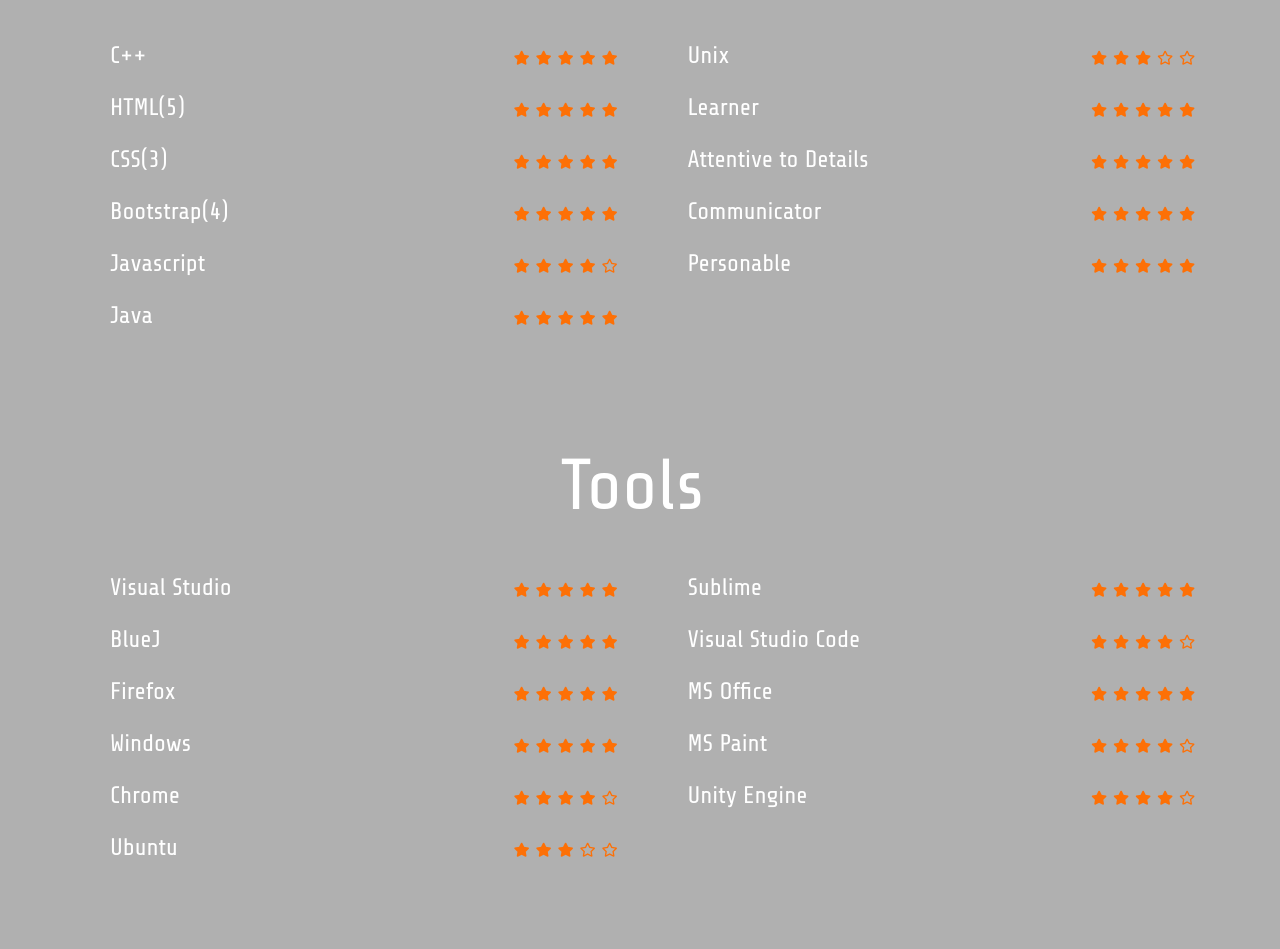
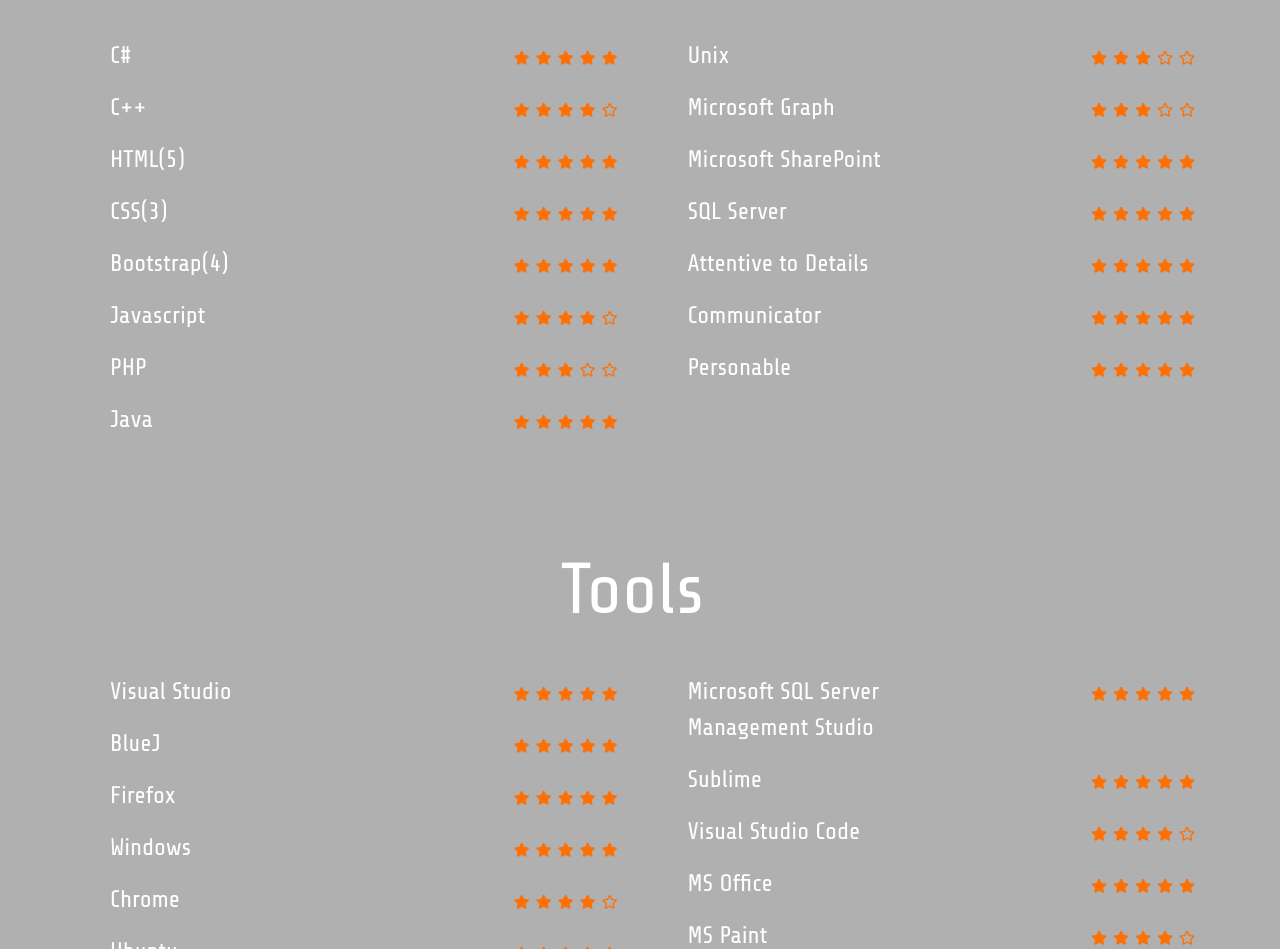
Before and after one commit to mgountis/mattgountis, a plain HTML site: page index.html in a window 1280 px wide. Shown: the part 1675-2624 px from the top of the page. Drawn offline with nearby package versions, Linux system fonts and the light colour scheme.

Commit message:
Add files via upload

```diff
--- a/index.html
+++ b/index.html
@@ -95,6 +95,16 @@
             <div class="row justify-content-center">
                 <div class="col-md-6">
                     <ul class="no-bullets">
+                    	<li>
+                            <span class="skill">C#</span>
+                            <span class="skill-score">
+                                <i class="fas fa-star"></i>
+                                <i class="fas fa-star"></i>
+                                <i class="fas fa-star"></i>
+                                <i class="fas fa-star"></i>
+                                <i class="fas fa-star"></i>
+                            </span>
+                        </li>
                         <li>
                             <span class="skill">C++</span>
                             <span class="skill-score">
@@ -102,7 +112,7 @@
                                 <i class="fas fa-star"></i>
                                 <i class="fas fa-star"></i>
                                 <i class="fas fa-star"></i>
-                                <i class="fas fa-star"></i>
+                                <i class="far fa-star"></i>
                             </span>
                         </li>
                         <li>
@@ -146,6 +156,16 @@
                             </span>
                         </li>
                         <li>
+                            <span class="skill">PHP</span>
+                            <span class="skill-score">
+                                <i class="fas fa-star"></i>
+                                <i class="fas fa-star"></i>
+                                <i class="fas fa-star"></i>
+                                <i class="far fa-star"></i>
+                                <i class="far fa-star"></i>
+                            </span>
+                        </li>
+                        <li>
                             <span class="skill">Java</span>
                             <span class="skill-score">
                                 <i class="fas fa-star"></i>
@@ -170,7 +190,27 @@
                             </span>
                         </li>
                         <li>
-                            <span class="skill">Learner</span>
+                            <span class="skill">Microsoft Graph</span>
+                            <span class="skill-score">
+                                <i class="fas fa-star"></i>
+                                <i class="fas fa-star"></i>
+                                <i class="fas fa-star"></i>
+                                <i class="far fa-star"></i>
+                                <i class="far fa-star"></i>
+                            </span>
+                        </li>
+                        <li>
+                            <span class="skill">Microsoft SharePoint</span>
+                            <span class="skill-score">
+                                <i class="fas fa-star"></i>
+                                <i class="fas fa-star"></i>
+                                <i class="fas fa-star"></i>
+                                <i class="fas fa-star"></i>
+                                <i class="fas fa-star"></i>
+                            </span>
+                        </li>
+                        <li>
+                            <span class="skill">SQL Server</span>
                             <span class="skill-score">
                                 <i class="fas fa-star"></i>
                                 <i class="fas fa-star"></i>
@@ -282,6 +322,16 @@
                 </div>
                 <div class="col-md-6">
                     <ul class="no-bullets">
+                    	<li>
+                            <span class="skill">Microsoft SQL Server Management Studio</span>
+                            <span class="skill-score">
+                                <i class="fas fa-star"></i>
+                                <i class="fas fa-star"></i>
+                                <i class="fas fa-star"></i>
+                                <i class="fas fa-star"></i>
+                                <i class="fas fa-star"></i>
+                            </span>
+                        </li>
                         <li>
                             <span class="skill">Sublime</span>
                             <span class="skill-score">
```
Also changed, not shown: projects.html (+11 -10 lines).
